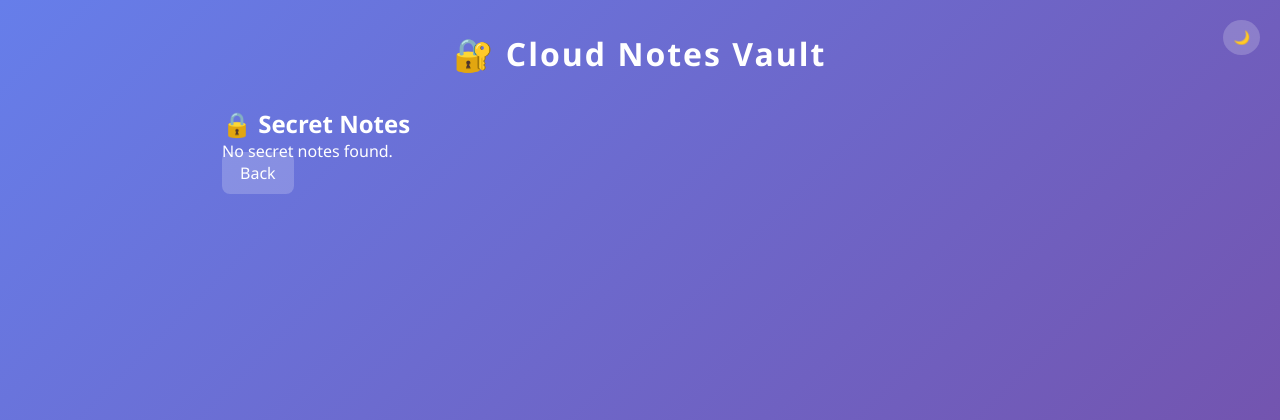
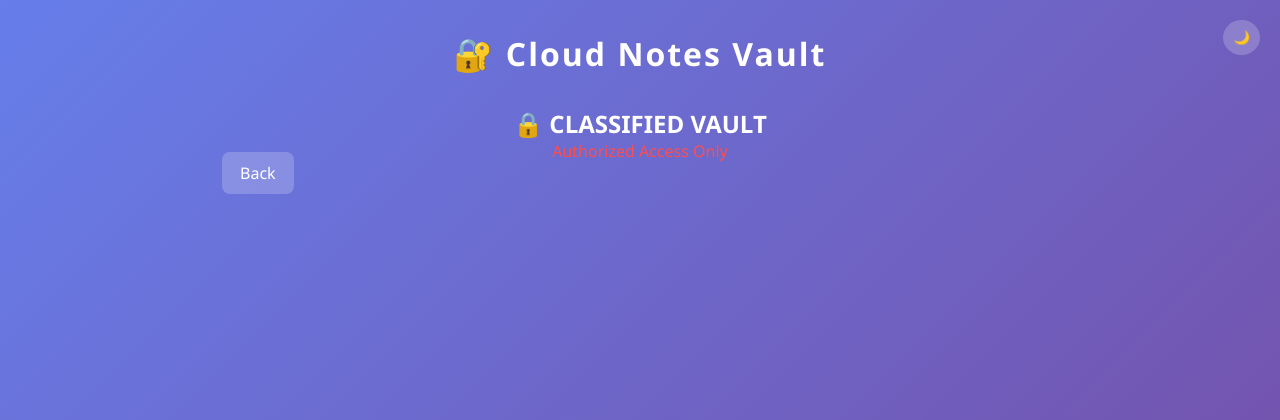
Before and after one commit to Lakshay-Kapoor-OG/azure-notes-app, a Flask app: template templates/vault.html in a window 1280 px wide. Shown: the top 420 px of the page. Run offline with Flask 3, Linux system fonts and the light colour scheme; the template is opened without the code that fills it, so the values that code supplies are empty.

Commit message:
Update vault.html

```diff
--- a/templates/vault.html
+++ b/templates/vault.html
@@ -1,19 +1,16 @@
 {% extends "base.html" %}
 {% block content %}
 
-<h2>🔒 Secret Notes</h2>
+<h2 style="text-align:center;">🔒 CLASSIFIED VAULT</h2>
+<p style="text-align:center; color: #ff4d4d;">Authorized Access Only</p>
 
 <div class="notes-grid">
-    {% if notes %}
     {% for note in notes %}
     <div class="note-card">
         <h3>{{ note['title'] }}</h3>
         <p>{{ note['description'] }}</p>
     </div>
     {% endfor %}
-    {% else %}
-        <p>No secret notes found.</p>
-    {% endif %}
 </div>
 
 <a href="{{ url_for('index') }}" class="btn btn-secondary">Back</a>
```
Lines whose indentation alone changed are shown as unchanged.
